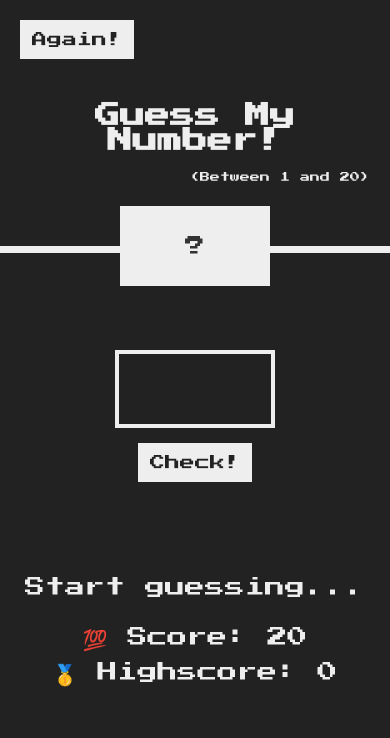
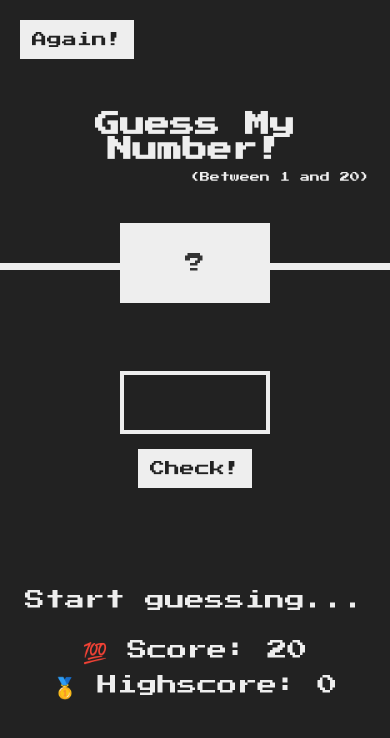
Before and after one commit to DistoRRRtion/Guess-My-Number, a plain HTML site: page index.html in a window 390 px wide. Drawn offline with Linux system fonts and the light colour scheme.

Commit message:
Update style.css

```diff
--- a/style.css
+++ b/style.css
@@ -122,7 +122,7 @@ h1 {
 
 @media (max-width: 680px) {
   header {
-    height: 30vh;
+    height: 32vh;
   }
   main {
     flex-wrap: wrap;
@@ -146,7 +146,8 @@ h1 {
     margin-top: 50px;
     margin-bottom: 15px;
     padding: 1rem;
-    width: 16rem;
+    width: 15rem;
+    font-size: 3.5rem;
   }
   .btn {
     padding: 1.2rem 1.2rem;
```
